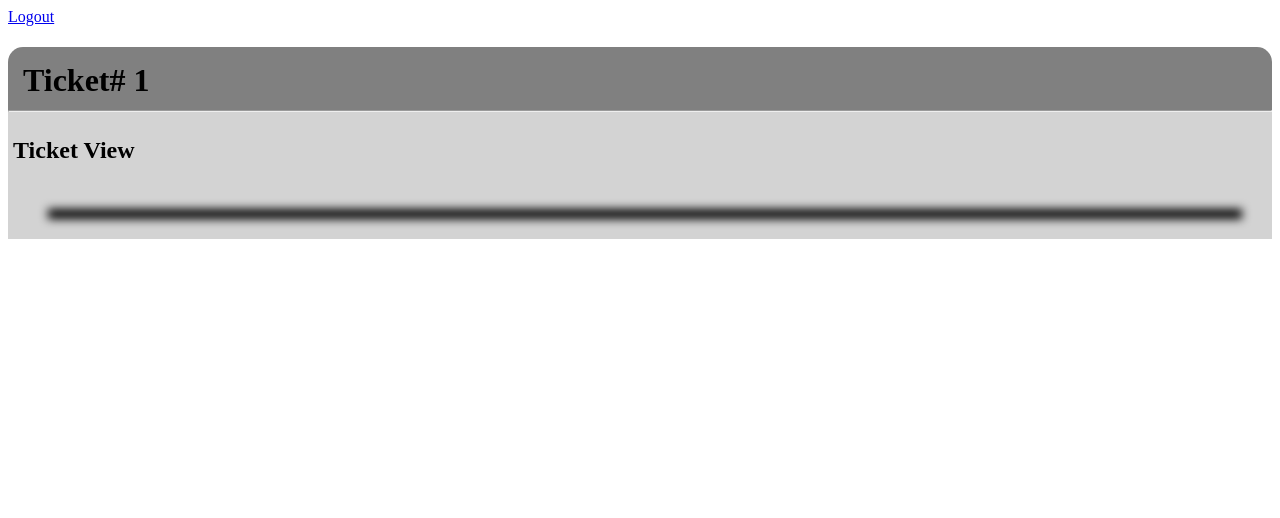
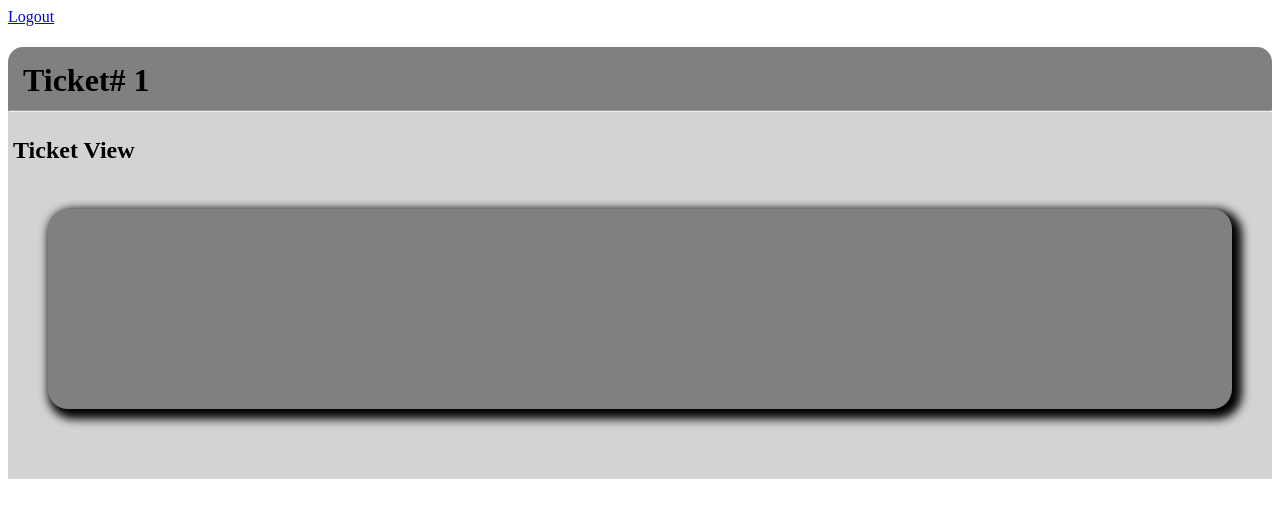
Before and after one commit to Rldeckard/ticket_tracker, a PHP site: page /ticket.php?ID=1 in a window 1280 px wide. Shown: the top 518 px of the page. Run offline with PHP 8.4, Linux system fonts and the light colour scheme; the visitor is signed in with stand-in values (Sample User, id 1); data that the repository does not hold is empty.

Commit message:
bigger comment box

```diff
--- a/ticket.php
+++ b/ticket.php
@@ -28,7 +28,7 @@ if (strlen($_SESSION['username']) < 1) {
     <div style="background-color:lightgray;position:relative;top:-26px;padding-bottom:30px">
       <hr>
       <h2 style="padding:5px">Ticket View</h2>
-      <div style="background-color:gray;margin:40px;border-radius:20px;box-shadow:5px 5px 10px 5px;">
+      <div style="background-color:gray;margin:40px;height:200px;border-radius:20px;box-shadow:5px 5px 10px 5px;">
       <?php
         $data_q = mysqli_query($conn, "select * from tickets.summary WHERE ID =".$_GET['ID']);
         if (mysqli_num_rows($data_q) > 0) {
```
